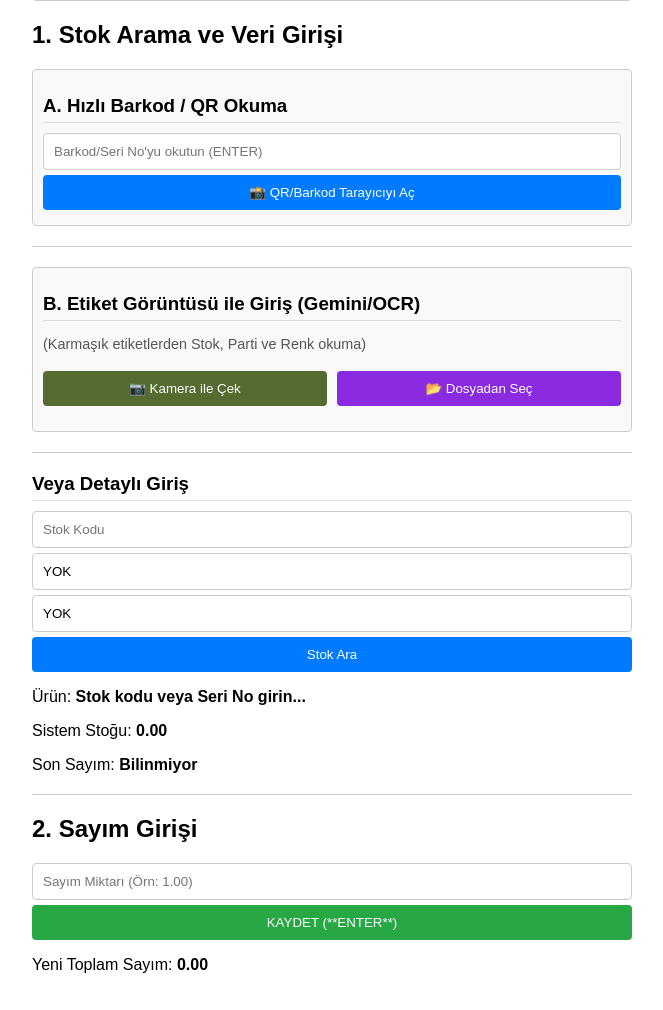
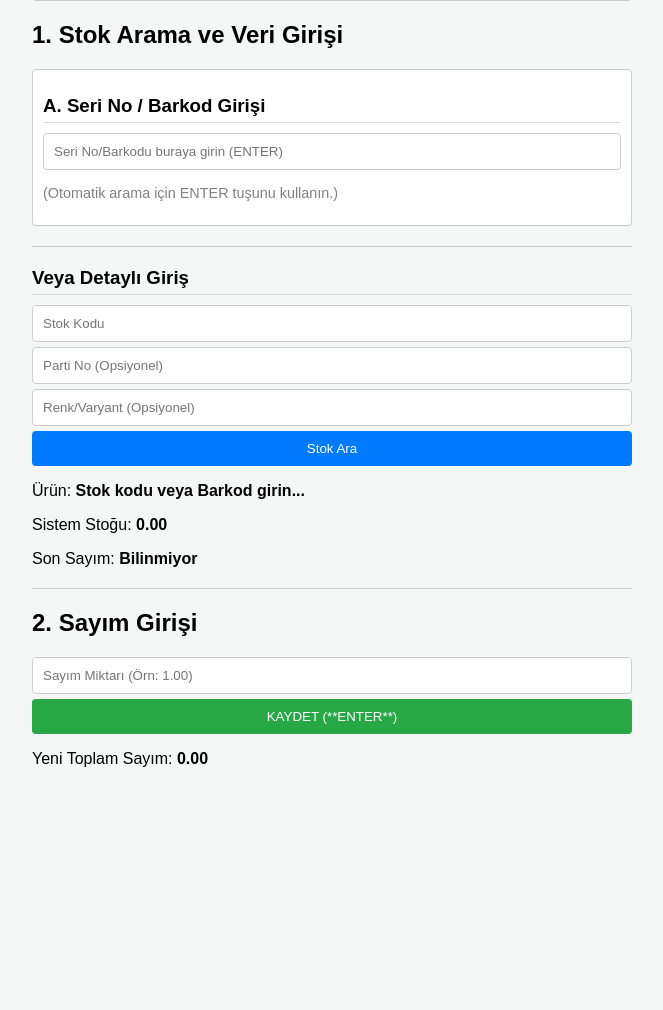
Before and after one commit to ozansabudak-code/Stok-Say-m, a Django app: template sayim/templates/sayim/sayim_giris.html in a window 1280 px wide. Shown: the part 220-1230 px from the top of the page, without its empty margins (308-971 px from the left). After the commit the page ends 987 px from the top, so only its background shows below. Run offline with Django 5.2, Linux system fonts and the light colour scheme; the template is opened without the code that fills it, so the values that code supplies are empty.

Commit message:
fix: Final HTML sadelestirme ve JS Scope duzeltmesi. (Calismayi garanti eder)

```diff
--- a/sayim/templates/sayim/sayim_giris.html
+++ b/sayim/templates/sayim/sayim_giris.html
@@ -7,9 +7,9 @@
     <meta name="viewport" content="width=device-width, initial-scale=1.0">
     <style>
         /* SADE VE İŞLEVSEL TEMEL STİLLER */
-        body { font-family: Arial, sans-serif; padding: 20px; max-width: 600px; margin: auto; }
+        body { font-family: Arial, sans-serif; padding: 20px; max-width: 600px; margin: auto; background-color: #f4f7f6; }
         input[type="text"], input[type="number"], button, select { padding: 10px; margin: 5px 0; display: block; width: 100%; box-sizing: border-box; border: 1px solid #ccc; border-radius: 4px; }
-        .info-box { border: 1px solid #ccc; padding: 10px; margin-bottom: 20px; background-color: #f9f9f9; border-radius: 4px; }
+        .info-box { border: 1px solid #ccc; padding: 10px; margin-bottom: 20px; background-color: white; border-radius: 4px; }
         .message.success { color: green; font-weight: bold; }
         .message.error { color: red; font-weight: bold; }
         hr { border: 0; border-top: 1px solid #ccc; margin: 20px 0; }
@@ -17,7 +17,6 @@
         .flex-container > div { flex: 1; }
         .section-header { margin-top: 15px; margin-bottom: 10px; border-bottom: 1px solid #ddd; padding-bottom: 5px; }
         button { cursor: pointer; background-color: #007bff; color: white; border: none; }
-        #scanner-container { display: none; margin-top: 10px; }
     </style>
 </head>
 <body>
@@ -32,27 +31,9 @@
     <h2>1. Stok Arama ve Veri Girişi</h2>
 
     <div class="info-box">
-        <h3 class="section-header">A. Hızlı Barkod / QR Okuma</h3>
-        <input type="text" id="barkod_input" placeholder="Barkod/Seri No'yu okutun (ENTER)">
-
-        <button id="quick-scan-btn" style="background-color: #007bff; color: white; margin-top: 5px;">
-            📸 QR/Barkod Tarayıcıyı Aç
-        </button>
-        <div id="scanner-container"></div>
-    </div>
-
-    <hr>
-
-    <div class="info-box">
-        <h3 class="section-header">B. Etiket Görüntüsü ile Giriş (Gemini/OCR)</h3>
-        <p style="font-size: 0.9em; color: #555;">(Karmaşık etiketlerden Stok, Parti ve Renk okuma)</p>
-
-        <div class="flex-container">
-            <button id="camera-btn" style="background-color: #556B2F; color: white;">📷 Kamera ile Çek</button>
-            <input type="file" id="image-input" accept="image/*" style="display: none;">
-            <button id="select-file-btn" style="background-color: #8A2BE2; color: white;">📂 Dosyadan Seç</button>
-        </div>
-        <div id="ocr_status" class="message" style="margin-top: 5px;"></div>
+        <h3 class="section-header">A. Seri No / Barkod Girişi</h3>
+        <input type="text" id="barkod_input" placeholder="Seri No/Barkodu buraya girin (ENTER)">
+        <p style="font-size: 0.9em; color: gray;">(Otomatik arama için ENTER tuşunu kullanın.)</p>
     </div>
 
     <hr>
@@ -87,7 +68,6 @@
 
 
 <script>
-    // Sayfa yüklendikten sonra tüm DOM ve olay dinleyicilerini kurmak için güvenli blok
     document.addEventListener('DOMContentLoaded', () => {
         // --- TEMEL TANIMLAR ---
         const SAYIM_EMRI_ID = "{{ sayim_emri.pk }}";
@@ -98,12 +78,10 @@
         const barkodInput = document.getElementById('barkod_input');
         const stokKodInput = document.getElementById('stok_kod_input');
         const miktarInput = document.getElementById('miktar_input');
-        const ocrStatus = document.getElementById('ocr_status');
 
         const partiNoContainer = document.getElementById('parti_no_container');
         const renkContainer = document.getElementById('renk_container');
         const urunBilgiAlani = document.getElementById('urun_bilgi_alani');
-        const sistemStokGosterContainer = document.getElementById('sistem_stok_goster_container');
 
         let currentStokKod = '';
         let currentPartiNo = 'YOK';
@@ -228,53 +206,6 @@
                 });
         }
 
-        // --- GEMINI/OCR İŞLEMLERİ (Bölüm B) ---
-        // Hızlı ve Karmaşık tarama tek bu fonksiyonu çağırır, isQuickScan bayrağıyla ayrılır.
-        function geminiOku(file, isQuickScan = false) {
-            const statusElement = document.getElementById('ocr_status');
-            if (!statusElement) return;
-
-            statusElement.className = 'message';
-            statusElement.innerText = isQuickScan ? '🔍 Seri Numarası aranıyor (Hızlı Tarama)...' : '🔍 Resmi analiz ediyoruz (Gemini Vision)...';
-
-            const formData = new FormData();
-            formData.append('image', file);
-
-            fetch("{% url 'gemini_parti_oku' %}", {
-                method: 'POST',
-                headers: {
-                    'X-CSRFToken': CSRF_TOKEN,
-                },
-                body: formData
-            })
-            .then(response => response.json())
-            .then(data => {
-                if (data.success) {
-                    statusElement.className = 'message success';
-                    statusElement.innerText = isQuickScan ? `✅ Seri No Okundu: ${data.seri_no}. Hızlı Arama Başlatılıyor.` : data.message;
-
-                    // Hızlı Tarama ise, sadece Seri No'yu kullanıp hemen arama yap
-                    if (isQuickScan) {
-                        barkodInput.value = data.seri_no;
-                        stokKodInput.value = 'YOK'; // Stok kodu boş bırakılır
-                        akilliStokAra(data.seri_no, 'YOK', 'YOK', 'YOK', DEPO_KODU, data.barkod_ham_veri);
-                    } else {
-                        // Karmaşık Tarama ise, tüm formları doldur ve arama yap
-                        barkodInput.value = data.seri_no;
-                        stokKodInput.value = data.stok_kod;
-                        akilliStokAra(data.seri_no, data.stok_kod, data.parti_no, data.renk, DEPO_KODU, data.barkod_ham_veri);
-                    }
-                } else {
-                    statusElement.className = 'message error';
-                    statusElement.innerText = `OCR Hatası: ${data.message}`;
-                }
-            })
-            .catch(error => {
-                statusElement.className = 'message error';
-                statusElement.innerText = `Kritik Hata: Gemini Sunucusuna ulaşılamadı. ${error.message}`;
-            });
-        }
-
         // --- OLAY DİNLEYİCİLERİ ---
 
         // YENİ: Tüm arama inputları için ENTER/CHANGE dinleyicisi (DROPDOWN DÜZELTMESİ)
@@ -328,50 +259,25 @@
         }
 
 
-        // 2. HTML5 BARKOD TARAYICI (Bölüm A) - QR/BARKOD TARAYICIYI AÇ BUTONU
-        function setupQuickScanListener() {
-            const quickScanBtn = document.getElementById('quick-scan-btn');
-            const imageInput = document.getElementById('image-input'); // Gemini'nin input'u
-            if (!quickScanBtn || !imageInput) return;
-
-            quickScanBtn.addEventListener('click', () => {
-                // HIZLI TARAMA İÇİN: Gemini'nin güvenli kamera yolunu kullan, ancak işlerken "hızlı" olduğunu belirt.
-
-                // 1. INPUT'a kamera açma bayrağını ekle
-                imageInput.setAttribute('capture', 'environment');
-                // 2. İşleyiciye "hızlı tarama" modunda olduğunu söyleyecek bayrağı ekle
-                imageInput.setAttribute('data-scan-mode', 'quick');
-                // 3. Kamerayı aç
-                imageInput.click();
-            });
-        }
-
         // 3. KAMERA/DOSYA BUTONLARI (Bölüm B - Gemini/OCR)
         function setupGeminiListeners() {
-            const imageInput = document.getElementById('image-input');
-            if (!imageInput) return;
-
-            // Dosyadan Seç
+            // NOTE: Artık QR Butonu kaldırıldı, sadece standart Gemini butonları kaldı.
             document.getElementById('select-file-btn').addEventListener('click', () => {
-                imageInput.click();
+                document.getElementById('image-input').click();
             });
 
-            // Kamera ile Çek (Karmaşık etiketler için)
             document.getElementById('camera-btn').addEventListener('click', () => {
-                imageInput.setAttribute('capture', 'environment');
-                // HIZLI TARAMA DEĞİL: data-scan-mode bayrağını sil
-                imageInput.removeAttribute('data-scan-mode');
-                imageInput.click();
+                document.getElementById('image-input').setAttribute('capture', 'environment');
+                document.getElementById('image-input').click();
             });
 
             // Görüntü seçildiğinde/çekildiğinde Gemini'yi tetikle
-            imageInput.addEventListener('change', function() {
+            document.getElementById('image-input').addEventListener('change', function() {
                 if (this.files.length > 0) {
-                    const isQuickScan = this.getAttribute('data-scan-mode') === 'quick';
-                    geminiOku(this.files[0], isQuickScan); // Hızlı tarama bayrağını gönder
+                    // isQuickScan kaldırıldı, her zaman karmaşık analiz yapar
+                    geminiOku(this.files[0], false);
                 }
                 this.removeAttribute('capture');
-                this.removeAttribute('data-scan-mode'); // Bayrağı temizle
             });
         }
 
@@ -440,7 +346,6 @@
 
         // Sayfa tamamen yüklendiğinde tüm olay dinleyicilerini kur ve ilk aramayı yap
         setupGeminiListeners();
-        setupQuickScanListener();
         setupAutoSearchListeners();
 
         akilliStokAra('YOK', 'YOK', 'YOK', 'YOK', DEPO_KODU, 'YOK');
```
